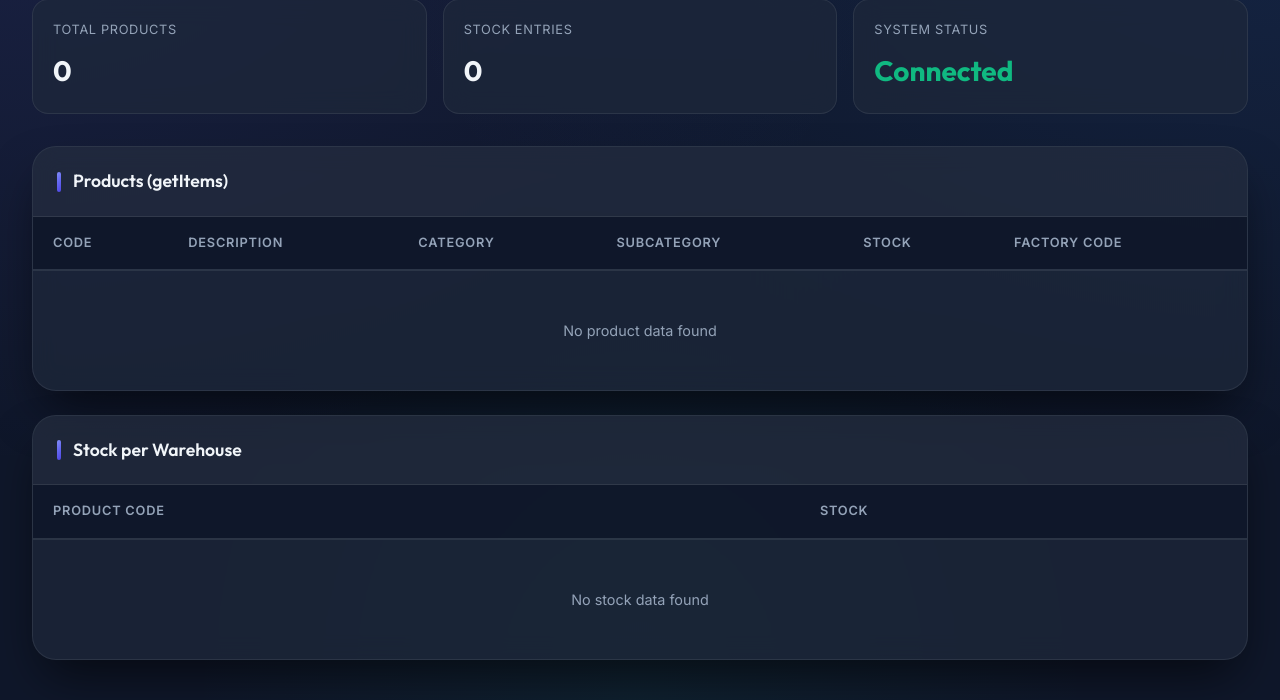
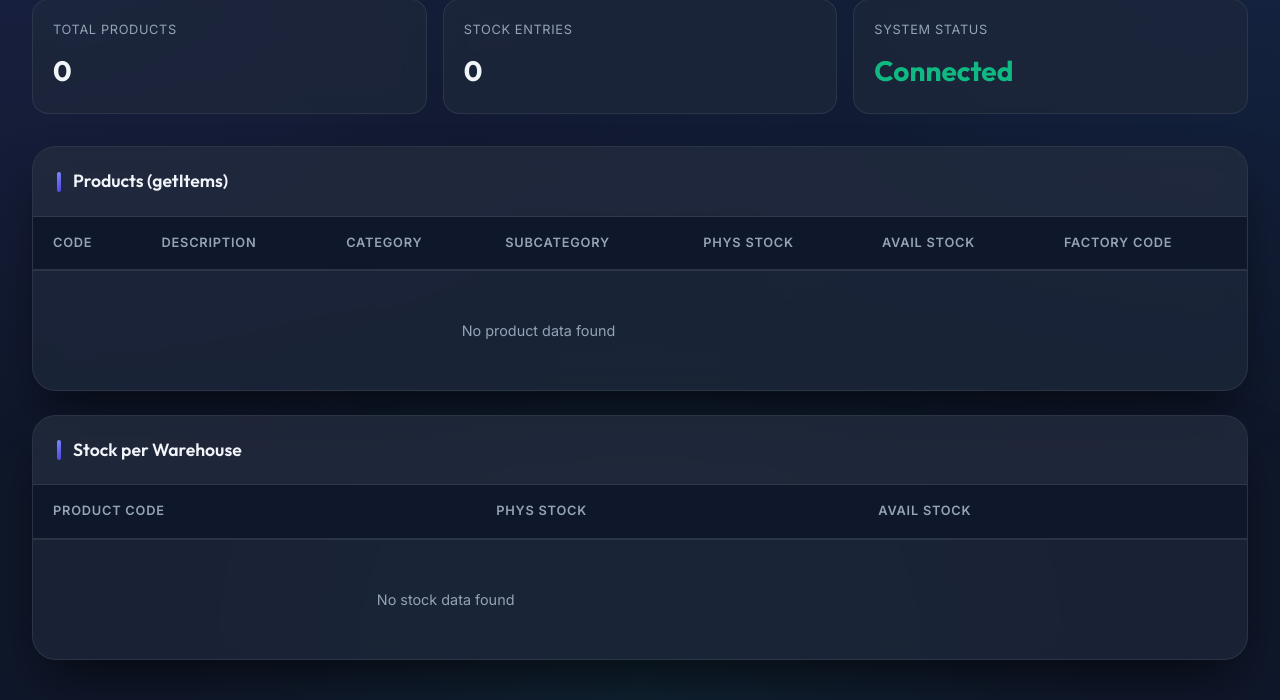
Before and after one commit to gio30fil/ai_warehouse-V2, a Flask app: page /admin/softone-raw in a window 1280 px wide. Shown: the part 100-800 px from the top of the page. Run offline with Flask 3, Linux system fonts and the light colour scheme; the visitor is signed in with stand-in values (Sample User, id 1); data that the repository does not hold is empty.

Commit message:
Update stock synchronization and UI improvements

```diff
--- a/app/routes/admin.py
+++ b/app/routes/admin.py
@@ -68,11 +68,15 @@ def softone_raw():
 
     products = fetch_products()
     stock = fetch_stock()
+    # Normalize keys in stock data
+    stock = [{str(k).strip(): v for k, v in item.items()} for item in stock]
 
-    stock_lookup = {
-        str(item.get("item_code")).strip().lower(): item.get("physical_stock", 0)
-        for item in stock if item.get("item_code")
-    }
+    stock_lookup = {}
+    for item in stock:
+        item = {str(k).strip(): v for k, v in item.items()}
+        code = str(item.get("item_code")).strip().lower()
+        if code:
+            stock_lookup[code] = item.get("physical_stock", item.get("stock", 0))
 
     combined_data = []
     for p in products:
@@ -94,20 +98,38 @@ def stock_list():
 
     stock_lookup = {}
     for s in live_stock:
+        s = {str(k).strip(): v for k, v in s.items()}
         code = str(s.get("item_code", "")).strip().lower()
         if not code:
             continue
 
         details = []
-        for wh in s.get("stock_per_warehouse", []):
-            wh_name = wh.get("whouse_name", "Unknown")
-            q = wh.get("physical_stock ", wh.get("physical_stock", 0))
-            if q > 0:
-                details.append({"wh": wh_name, "q": q})
+        wh_phys_sum = 0
+        wh_avail_sum = 0
+        has_wh_data = False
+        wh_list = s.get("stock_per_warehouse", [])
+        if wh_list and isinstance(wh_list, list):
+            has_wh_data = True
+            for wh in wh_list:
+                wh = {str(k).strip(): v for k, v in wh.items()}
+                wh_name = wh.get("whouse_name", "Unknown")
+                p_q = float(wh.get("physical_stock", wh.get("physical_stock ", 0)))
+                a_q = float(wh.get("available_stock", wh.get("available_stock ", 0)))
+                wh_phys_sum += p_q
+                wh_avail_sum += a_q
+                if p_q > 0:
+                    details.append({"wh": wh_name, "q": p_q})
+
+        total = s.get("physical_stock", s.get("stock", 0))
+        available = s.get("available_stock", s.get("physical_stock", s.get("stock", 0)))
+
+        if has_wh_data:
+            total = wh_phys_sum
+            available = wh_avail_sum
 
         stock_lookup[code] = {
-            "total": s.get("physical_stock", 0),
-            "available": s.get("available_stock", s.get("physical_stock", 0)),
+            "total": total,
+            "available": available,
             "details": details,
         }
 
--- a/app/static/js/app.js
+++ b/app/static/js/app.js
@@ -115,7 +115,9 @@ function renderProducts(products, container) {
 
     products.forEach((p, index) => {
         const stockVal = p.stock !== null ? parseFloat(p.stock) : 0;
-        const availableStockVal = p.available_stock !== null && p.available_stock !== undefined ? parseFloat(p.available_stock) : stockVal;
+        // If available_stock is null/undefined, it means we don't have info,
+        // but we should check if the field itself is missing.
+        const availableStockVal = (p.available_stock !== null && p.available_stock !== undefined) ? parseFloat(p.available_stock) : stockVal;
 
         let stockBadge = '';
         if (stockVal > 10) {
@@ -236,7 +238,7 @@ function renderStockTable(products) {
     products.forEach(p => {
         const row = body.insertRow();
         const stockVal = p.stock !== null ? parseFloat(p.stock) : 0;
-        const availableStockVal = p.available_stock !== null && p.available_stock !== undefined ? parseFloat(p.available_stock) : stockVal;
+        const availableStockVal = (p.available_stock !== null && p.available_stock !== undefined) ? parseFloat(p.available_stock) : stockVal;
 
         let stockBadge = '';
         if (stockVal > 10) stockBadge = `<span class="badge badge-stock-high">Phys: ${stockVal.toFixed(0)} | Avail: ${availableStockVal.toFixed(0)}</span>`;
--- a/app/templates/softone_data.html
+++ b/app/templates/softone_data.html
@@ -36,7 +36,8 @@
                         <th>Description</th>
                         <th>Category</th>
                         <th>Subcategory</th>
-                        <th>Stock</th>
+                        <th>Phys Stock</th>
+                        <th>Avail Stock</th>
                         <th>Factory Code</th>
                     </tr>
                 </thead>
@@ -49,6 +50,7 @@
                         <td>{{ p.get('group', {}).get('name', 'N/A') if p.get('group') is mapping else 'N/A' }}</td>
                         <td>{{ p.get('subgroup', {}).get('name', 'N/A') if p.get('subgroup') is mapping else 'N/A' }}</td>
                         <td><span class="badge badge-stock-high">{{ p.get('live_stock', '0') }}</span></td>
+                        <td><span class="badge badge-stock-low">{{ p.get('available_stock', '0') }}</span></td>
                         <td class="text-sm">{{ p.get('name2', 'N/A') }}</td>
                     </tr>
                     {% endfor %}
@@ -69,7 +71,8 @@
                 <thead>
                     <tr>
                         <th>Product Code</th>
-                        <th>Stock</th>
+                        <th>Phys Stock</th>
+                        <th>Avail Stock</th>
                     </tr>
                 </thead>
                 <tbody>
@@ -78,6 +81,7 @@
                     <tr>
                         <td><span class="badge badge-code">{{ s.get('item_code', 'N/A') }}</span></td>
                         <td><span class="badge badge-stock-high">{{ s.get('physical_stock', '0') }}</span></td>
+                        <td><span class="badge badge-stock-low">{{ s.get('available_stock', '0') }}</span></td>
                     </tr>
                     {% endfor %}
                     {% else %}
```
Also changed, not shown: app/services/sync_service.py (+35 -13 lines).
